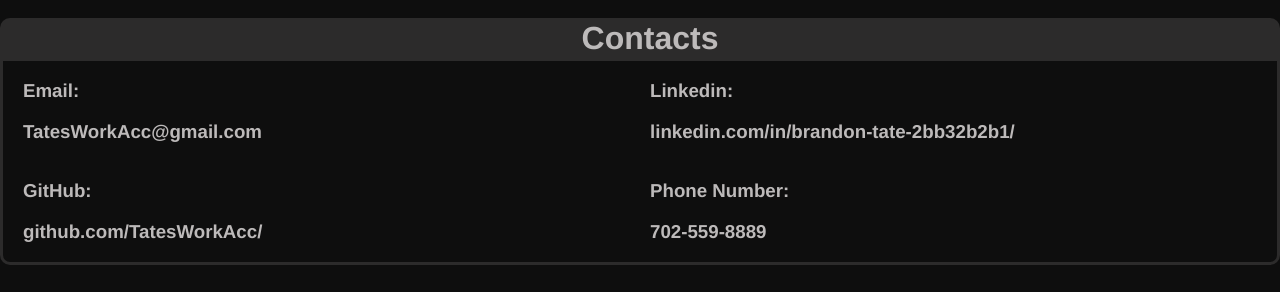
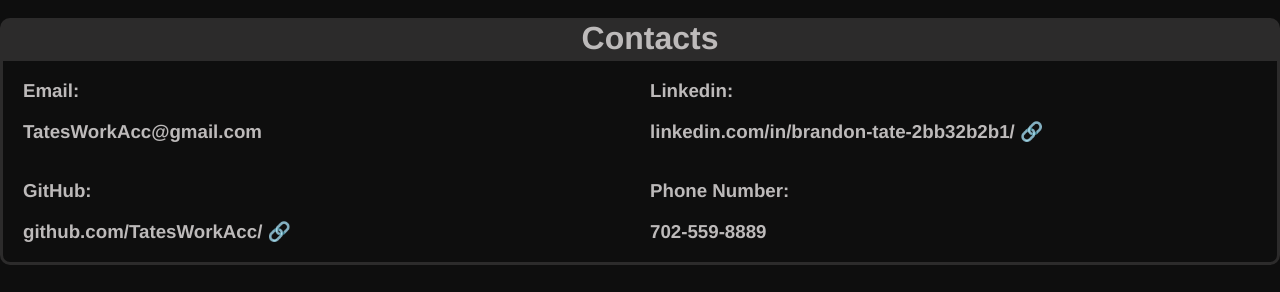
Before and after one commit to TatesWorkAcc/portfolio-site, a React (Vite) app: page / in a window 1280 px wide. Shown: the part 1200-1492 px from the top of the page. Built offline with nearby package versions, Linux system fonts and the light colour scheme.

Commit message:
added chain emojis to specify clickable

```diff
--- a/src/SkillsContacts.jsx
+++ b/src/SkillsContacts.jsx
@@ -37,10 +37,10 @@
                                 <h3 >Email:</h3> <h3>TatesWorkAcc@gmail.com</h3>
                             </div>
                             <div className="font-text">
-                                <h3 >Linkedin:</h3> <h3><a href="https://www.linkedin.com/in/brandon-tate-2bb32b2b1/">linkedin.com/in/brandon-tate-2bb32b2b1/</a> </h3>
+                                <h3 >Linkedin:</h3> <h3><a href="https://www.linkedin.com/in/brandon-tate-2bb32b2b1/">linkedin.com/in/brandon-tate-2bb32b2b1/ 🔗</a> </h3>
                             </div>
                             <div className="font-text">
-                                <h3 >GitHub:</h3> <h3><a href="https://github.com/TatesWorkAcc">github.com/TatesWorkAcc/</a> </h3>
+                                <h3 >GitHub:</h3> <h3><a href="https://github.com/TatesWorkAcc">github.com/TatesWorkAcc/ 🔗</a> </h3>
                             </div>
                             <div className="font-text">
                                 <h3 className="font-text">Phone Number:</h3> <h3>702-559-8889</h3>
```
